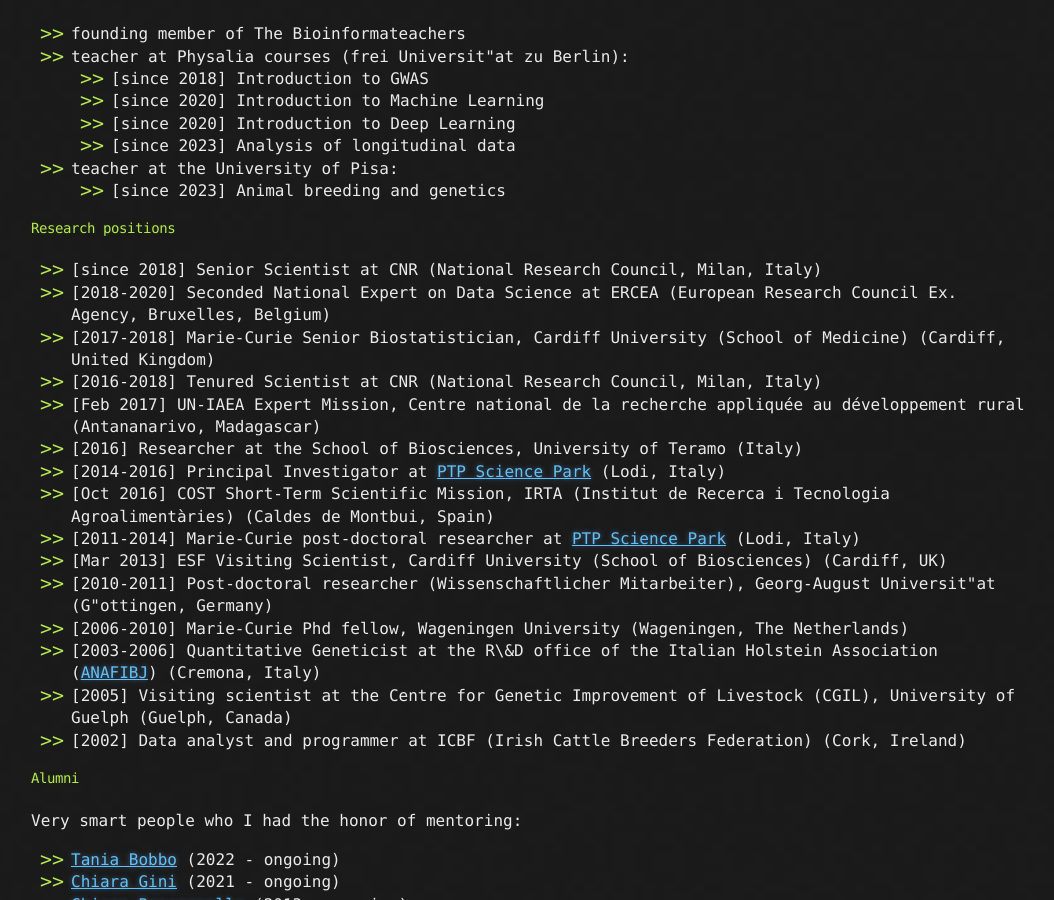
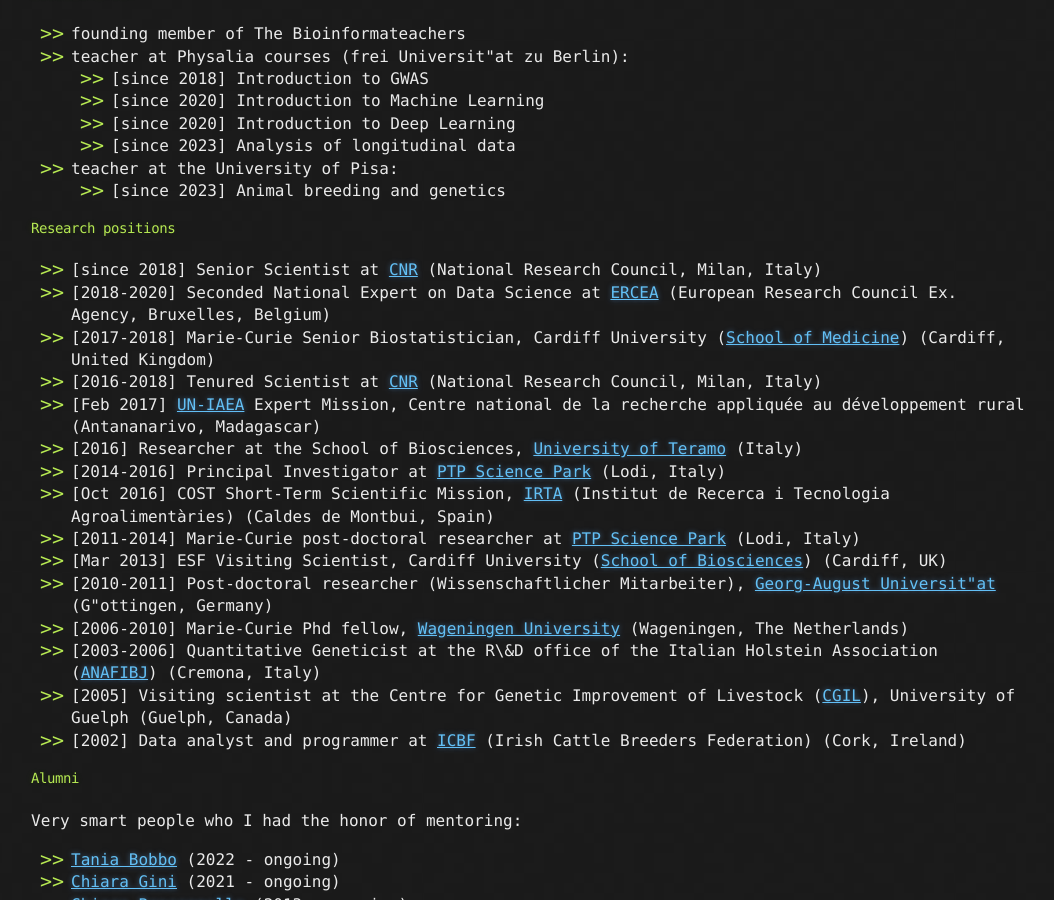
Before and after one commit to bioinformateachers/bioinformateachers.github.io, a Jekyll site: the page built from filippo.md, in a window 1280 px wide and 900 px high, scrolled down 1556 px. Shown: the whole window, without its empty margins (109-1163 px from the left). Built offline with Jekyll 4.4.1, drawn with Linux system fonts in a browser that asks for light colours; our own code applies the rules of GitHub Pages for plain Markdown files; part of the change alters nothing that is shown.

Commit message:
adding links to employers websites

```diff
--- a/filippo.md
+++ b/filippo.md
@@ -48,21 +48,21 @@ Current projects include: deep neural network models for image, sound, text and
 
 #### Research positions
 
-- [since 2018] Senior Scientist at CNR (National Research Council, Milan, Italy)
-- [2018-2020] Seconded National Expert on Data Science at ERCEA (European Research Council Ex. Agency, Bruxelles, Belgium)
-- [2017-2018] Marie-Curie Senior Biostatistician, Cardiff University (School of Medicine) (Cardiff, United Kingdom)
-- [2016-2018] Tenured Scientist at CNR (National Research Council, Milan, Italy)
-- [Feb 2017] UN-IAEA Expert Mission, Centre national de la recherche appliquée au développement rural (Antananarivo, Madagascar)
-- [2016] Researcher at the School of Biosciences, University of Teramo (Italy)
+- [since 2018] Senior Scientist at [CNR](https://www.cnr.it/en) (National Research Council, Milan, Italy)
+- [2018-2020] Seconded National Expert on Data Science at [ERCEA](https://erc.europa.eu/about-erc/erc-executive-agency) (European Research Council Ex. Agency, Bruxelles, Belgium)
+- [2017-2018] Marie-Curie Senior Biostatistician, Cardiff University ([School of Medicine](https://www.cardiff.ac.uk/medicine)) (Cardiff, United Kingdom)
+- [2016-2018] Tenured Scientist at [CNR](https://www.cnr.it/en) (National Research Council, Milan, Italy)
+- [Feb 2017] [UN-IAEA](https://www.iaea.org/) Expert Mission, Centre national de la recherche appliquée au développement rural (Antananarivo, Madagascar)
+- [2016] Researcher at the School of Biosciences, [University of Teramo](https://www.unite.it/UniTE/) (Italy)
 - [2014-2016] Principal Investigator at [PTP Science Park](https://www.ptp.it/en/homepage) (Lodi, Italy)
-- [Oct 2016] COST Short-Term Scientific Mission, IRTA (Institut de Recerca i Tecnologia Agroalimentàries) (Caldes de Montbui, Spain)
+- [Oct 2016] COST Short-Term Scientific Mission, [IRTA](https://www.irta.cat/es/) (Institut de Recerca i Tecnologia Agroalimentàries) (Caldes de Montbui, Spain)
 - [2011-2014] Marie-Curie post-doctoral researcher at [PTP Science Park](https://www.ptp.it/en/homepage) (Lodi, Italy)
-- [Mar 2013] ESF Visiting Scientist, Cardiff University (School of Biosciences) (Cardiff, UK)
-- [2010-2011] Post-doctoral researcher (Wissenschaftlicher Mitarbeiter), Georg-August Universit\"at (G\"ottingen, Germany)
-- [2006-2010] Marie-Curie Phd fellow, Wageningen University (Wageningen, The Netherlands)
+- [Mar 2013] ESF Visiting Scientist, Cardiff University ([School of Biosciences](https://www.cardiff.ac.uk/biosciences)) (Cardiff, UK)
+- [2010-2011] Post-doctoral researcher (Wissenschaftlicher Mitarbeiter), [Georg-August Universit\"at](https://www.uni-goettingen.de/) (G\"ottingen, Germany)
+- [2006-2010] Marie-Curie Phd fellow, [Wageningen University](https://www.wur.nl/) (Wageningen, The Netherlands)
 - [2003-2006] Quantitative Geneticist at the R\&D office of the  Italian Holstein Association ([ANAFIBJ](http://www.anafi.it/)) (Cremona, Italy)
-- [2005] Visiting scientist at the Centre for Genetic Improvement of Livestock (CGIL), University of Guelph (Guelph, Canada)
-- [2002] Data analyst and programmer at ICBF (Irish Cattle Breeders Federation) (Cork, Ireland)
+- [2005] Visiting scientist at the Centre for Genetic Improvement of Livestock ([CGIL](https://cgil.uoguelph.ca/)), University of Guelph (Guelph, Canada)
+- [2002] Data analyst and programmer at [ICBF](https://www.icbf.com/) (Irish Cattle Breeders Federation) (Cork, Ireland)
 
 #### Alumni
 
```
